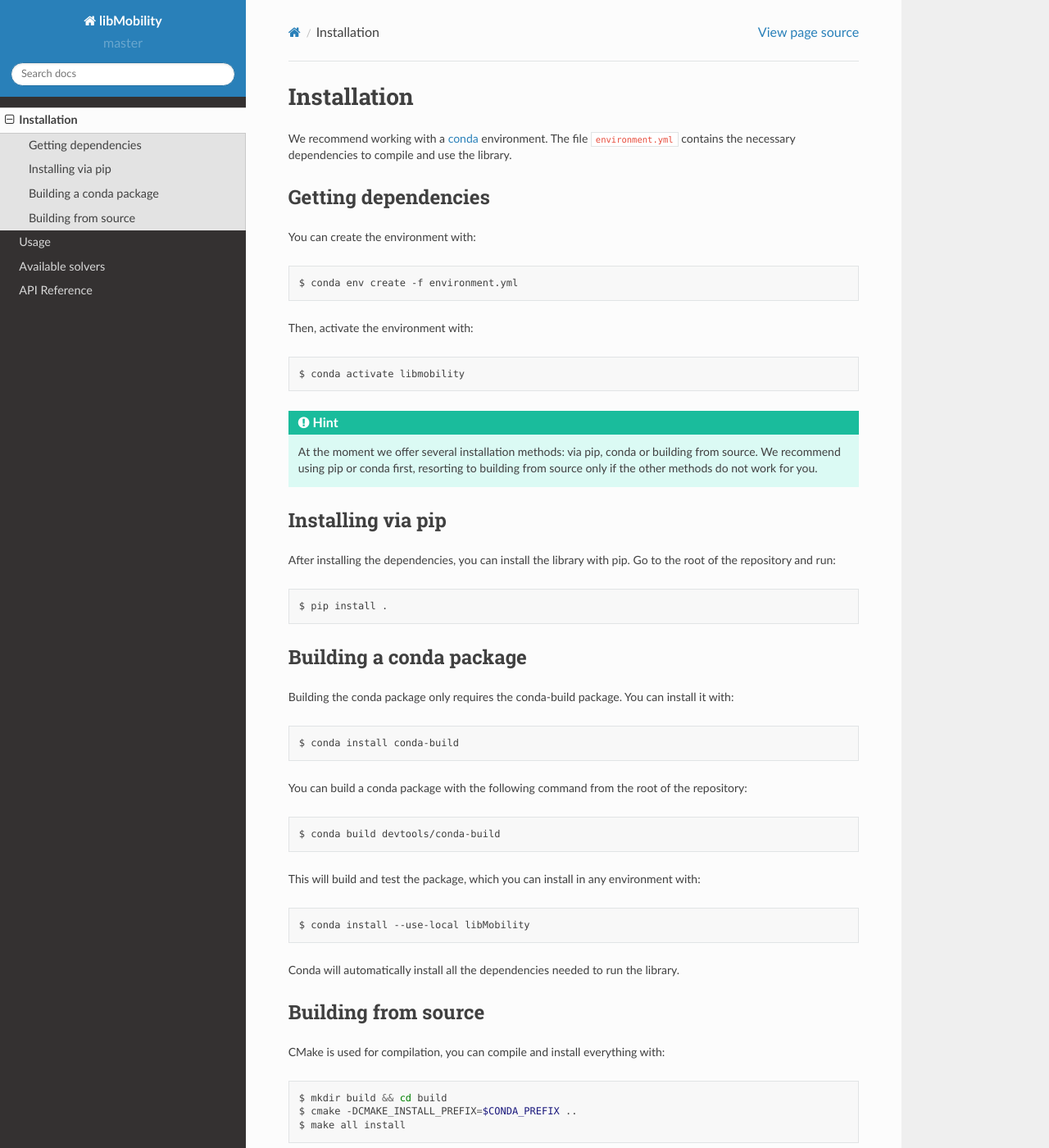
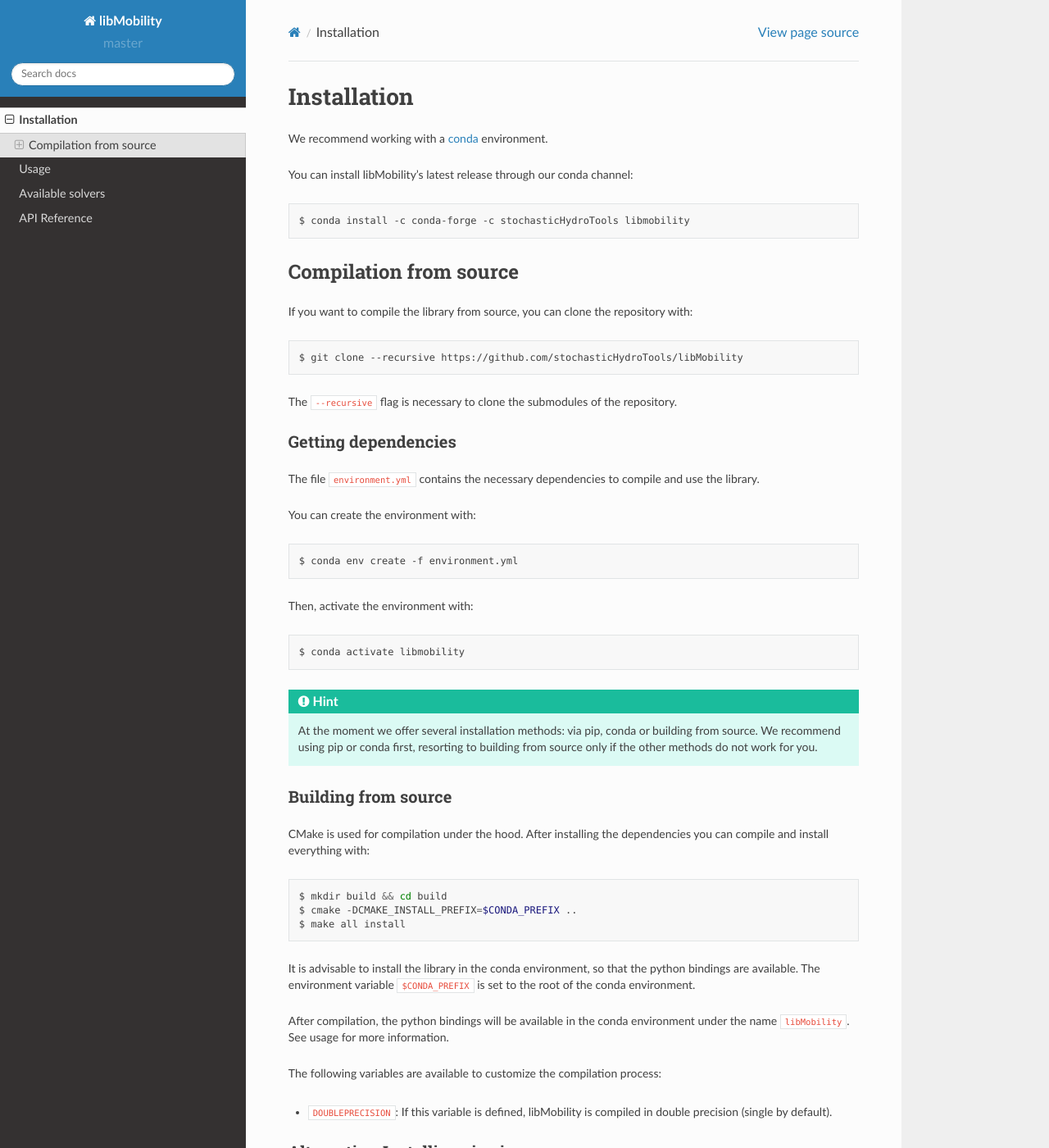
Before and after one commit to stochasticHydroTools/libMobility, a Sphinx documentation site: the page built from docs/source/installation.rst, in a window 1280 px wide and 1400 px high. Shown: the whole window at 82% size. Built offline with Sphinx 7.4.7 and the Read the Docs theme 2.0.0, drawn with Linux system fonts in a browser that asks for light colours; some of the changed text lies outside the part shown.

Commit message:
Update installation instructions

```diff
--- a/docs/source/installation.rst
+++ b/docs/source/installation.rst
@@ -1,10 +1,31 @@
 Installation
 ============
 
-We recommend working with a `conda <https://docs.conda.io/en/latest/>`_ environment. The file ``environment.yml`` contains the necessary dependencies to compile and use the library.
+We recommend working with a `conda <https://docs.conda.io/en/latest/>`_ environment.
+
+You can install libMobility's latest release through our conda channel:
+
+.. code-block:: shell
+
+    $ conda install -c conda-forge -c stochasticHydroTools libmobility
+
+
+
+Compilation from source
+~~~~~~~~~~~~~~~~~~~~~~~
+
+If you want to compile the library from source, you can clone the repository with:
+
+.. code-block:: shell
+
+    $ git clone --recursive https://github.com/stochasticHydroTools/libMobility
+
+The ``--recursive`` flag is necessary to clone the submodules of the repository.
 
 Getting dependencies
 --------------------
+
+The file ``environment.yml`` contains the necessary dependencies to compile and use the library.
 
 You can create the environment with:
 
@@ -20,9 +41,27 @@
 
 .. hint:: At the moment we offer several installation methods: via pip, conda or building from source. We recommend using pip or conda first, resorting to building from source only if the other methods do not work for you.
 
+Building from source
+--------------------
 
-Installing via pip
-------------------
+CMake is used for compilation under the hood. After installing the dependencies you can compile and install everything with:
+
+.. code-block:: shell
+
+    $ mkdir build && cd build
+    $ cmake -DCMAKE_INSTALL_PREFIX=$CONDA_PREFIX ..
+    $ make all install
+
+It is advisable to install the library in the conda environment, so that the python bindings are available. The environment variable ``$CONDA_PREFIX`` is set to the root of the conda environment.
+
+After compilation, the python bindings will be available in the conda environment under the name ``libMobility``. See :ref:`usage` for more information.
+
+The following variables are available to customize the compilation process:
+
+- ``DOUBLEPRECISION``: If this variable is defined, libMobility is compiled in double precision (single by default).
+
+Alternative: Installing via pip
+-------------------------------
 
 After installing the dependencies, you can install the library with pip. Go to the root of the repository and run:
 
@@ -53,24 +92,3 @@
     $ conda install --use-local libMobility
 
 Conda will automatically install all the dependencies needed to run the library.
-
-
-Building from source
---------------------
-
-
-CMake is used for compilation, you can compile and install everything with:
-
-.. code-block:: shell
-
-    $ mkdir build && cd build
-    $ cmake -DCMAKE_INSTALL_PREFIX=$CONDA_PREFIX ..
-    $ make all install
-
-It is advisable to install the library in the conda environment, so that the python bindings are available. The environment variable ``$CONDA_PREFIX`` is set to the root of the conda environment.
-
-After compilation, the python bindings will be available in the conda environment under the name ``libMobility``. See :ref:`usage` for more information.
-
-The following variables are available to customize the compilation process:
-
-- ``DOUBLEPRECISION``: If this variable is defined, libMobility is compiled in double precision (single by default).
```
Also changed, not shown: other parts of docs/source/installation.rst (+3 -3 lines), README.md (+17 -5 lines).
